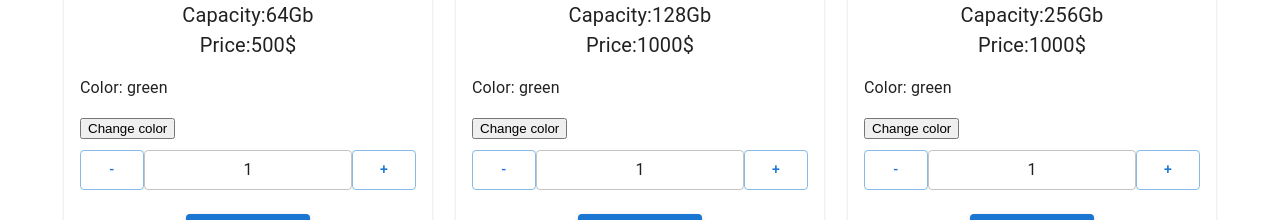
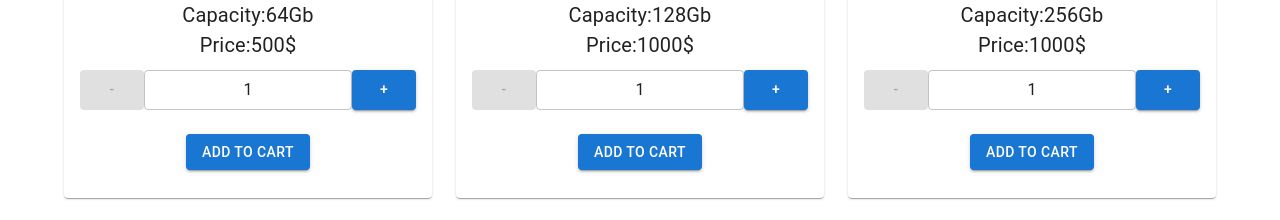
Before and after one commit to Oleg-Koshelevskiy/react-fake-shop, a React (Create React App) app: page / in a window 1280 px wide. Shown: the part 483-703 px from the top of the page. Built offline with nearby package versions, Linux system fonts and the light colour scheme.

Commit message:
count borders added

```diff
--- a/src/components/Products/ProductListItem.js
+++ b/src/components/Products/ProductListItem.js
@@ -23,12 +23,6 @@ const ProductListItem = ({
         setCount(count + 1)
     }
 
-    const [color, setColor] = useState('green')
-
-    const changeColor = () => {
-        setColor((value) => (value === 'red' ? 'green' : 'red'))
-    }
-
     return (
         <Card>
             <CardContent>
@@ -40,19 +34,19 @@ const ProductListItem = ({
                 <div className="product-features">Type:{type}</div>
                 <div className="product-price">Capacity:{capacity}Gb</div>
                 <div className="product-price">Price:{price}$</div>
-                <p>Color: {color}</p>
-                <button onClick={() => changeColor()}>Change color</button>
                 <div className="product-quantity">
                     <Button
-                        variant="outlined"
+                        variant="contained"
                         onClick={() => onDecrementClick()}
+                        disabled={count <= 1}
                     >
                         -
                     </Button>
                     <TextField variant="outlined" size="small" value={count} />
                     <Button
-                        variant="outlined"
+                        variant="contained"
                         onClick={() => onIncrementClick()}
+                        disabled={count >= 10}
                     >
                         +
                     </Button>
```
